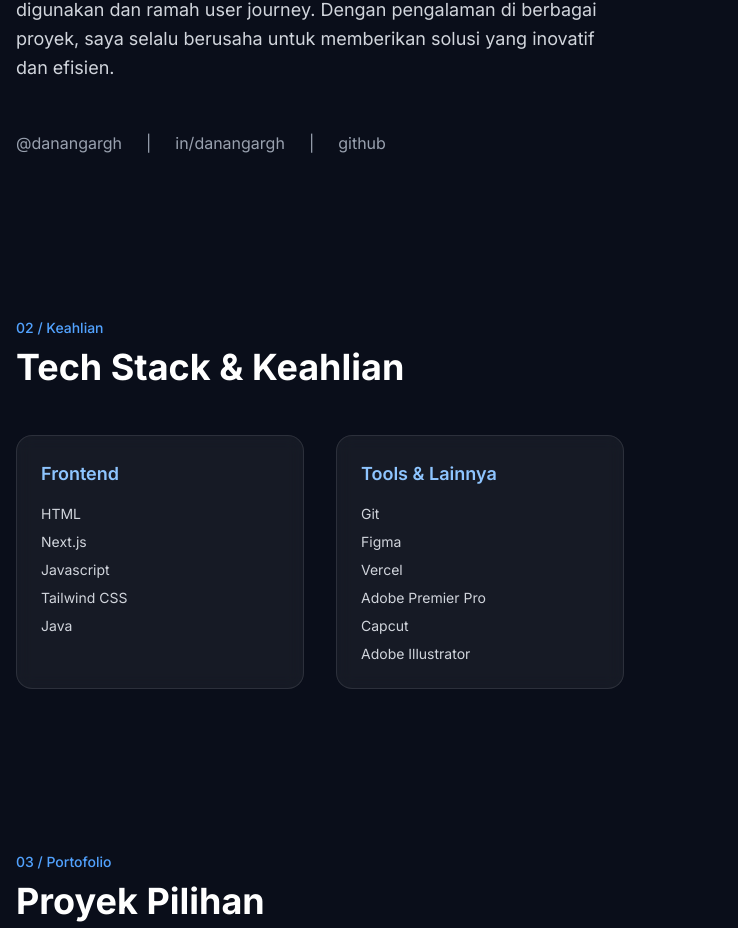
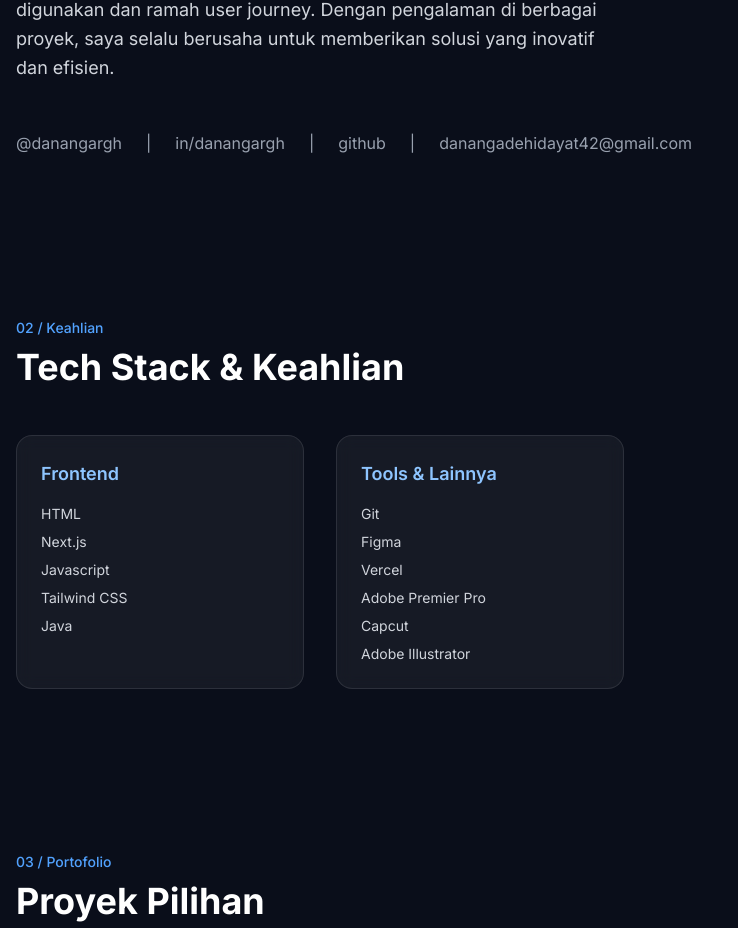
Before and after one commit to Danangadh/portofolio-danang, a Next.js app: page / in a window 1280 px wide. Shown: the part 1296-2224 px from the top of the page, without its empty margins (0-738 px from the left). Built offline with nearby package versions, Linux system fonts and the light colour scheme.

Commit message:
Update portfolio project

```diff
--- a/components/About.tsx
+++ b/components/About.tsx
@@ -70,6 +70,8 @@ export default function About() {
          <a href="https://github.com/DanangAdh" className="hover:text-blue-300 transition">
           github
         </a>
+        <span>|</span>
+        <span>danangadehidayat42@gmail.com</span>
 
       </motion.div>
     </section>
--- a/components/Header.tsx
+++ b/components/Header.tsx
@@ -67,7 +67,7 @@ export default function Header() {
               </a>
             ))}
             <a
-              href="#kontak"
+              href="#https://wa.me/6281368250239"
               className="bg-blue-600 text-white px-4 py-2 rounded-full text-sm font-medium text-center hover:bg-blue-500 transition"
               onClick={() => setIsOpen(false)}
             >
```
Also changed, not shown: public/photorame.webp (added), public/ranauroadtrip.webp (added).
